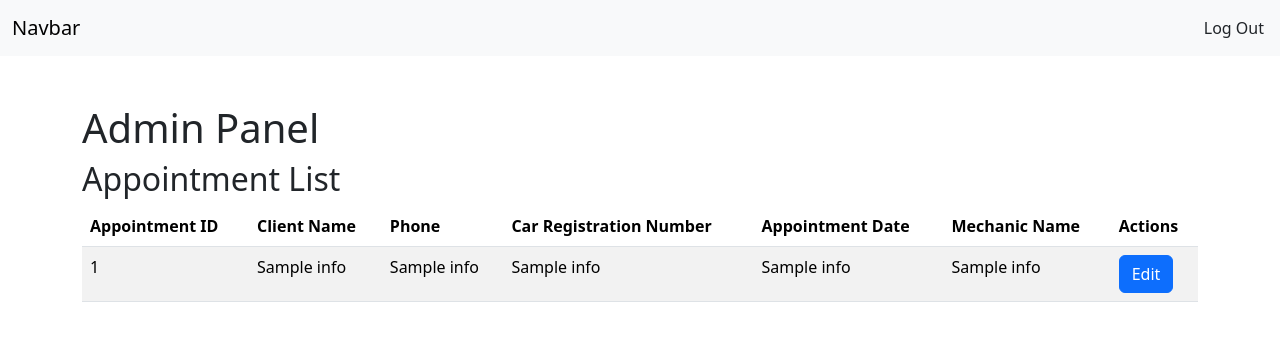
After one commit to sssamira/CSE391, a Flask app: template Assignment_3/templates/admin.html in a window 1280 px wide. The commit adds this page. Shown: the top 341 px of the page. Run offline with Flask 3, Linux system fonts and the light colour scheme; the template is opened without the code that fills it: most values are stand-ins (such as "Sample title", 1, 10 or a date in 2020).

Commit message:
admin view added

```diff
--- a/Assignment_3/app.py
+++ b/Assignment_3/app.py
@@ -1,8 +1,11 @@
-from flask import Flask, render_template, request, session
-from models.client import authn, add_client
-from models.appointment import make_appointment
+from flask import Flask, render_template, request, session, redirect, url_for
+from models.client import *
+from models.appointment import *
+from database.dbconnect import *
+from datetime import datetime
 
 app = Flask(__name__)
+app.config["SECRET_KEY"] = "blablabla"
 
 @app.route('/')
 def home():
@@ -11,20 +14,31 @@ def home():
 @app.route('/login', methods=['GET', 'POST'])
 def login():
     if request.method == 'GET':
+        if 'i' in session:
+            if get_role(session['i']):
+                return redirect(url_for('admin'))
+            return render_template('c_dashboard.html')
         return render_template('login.html')
     elif request.method == 'POST':
         email = request.form['email']
         password = request.form['password']
         is_success = authn(email, password)
         if is_success:
+            session['i'] = get_userid(email)[0][0]
+            if get_role(session['i']):
+                return redirect(url_for('admin'))
             return render_template('c_dashboard.html')
+
         else:
-            # return render_template('login.html', is_success=is_success)
             return "rejected"
 
 @app.route('/signup', methods=['GET', 'POST'])
 def signup():
     if request.method == 'GET':
+        if 'i' in session:
+            if get_role(session['i']):
+                return redirect(url_for('admin'))
+            return render_template('c_dashboard.html')
         return render_template('signup.html')
     elif request.method == 'POST':
         email = request.form['email']
@@ -38,15 +52,54 @@ def signup():
 
 @app.route('/apointment', methods=['GET', 'POST'])
 def appoint():
+    if request.method == 'POST':
+        license = request.form['license']
+        engine = request.form['engine']
+        app_day = request.form['app_day']
+        client_id = session.get('i')
+        total = all_mechanics()
+        data = []
+        for i in total:
+            data.append((i[0], i[1], free_slots(app_day, i[0])))
+        return render_template('appointment.html', client_id = client_id, license = license, engine = engine, app_day = app_day, data=data)
+
+@app.route('/admin', methods=['GET', 'POST'])
+def admin():
     if request.method == 'GET':
-        return render_template('appointment_form.html')
+        if get_role(session['i']):
+            appointment = get_all_appointments()
+            total = all_mechanics()
+            all_infos = []
+            data = []
+            for i in total:
+                data.append((i[0], i[1]))
+            for j in appointment:
+                client = get_client_info(j[1])
+                mecha= get_mecha_name(j[4])[0][0]
+                all_infos.append((j[0],client[0][0], client[0][1], j[2], j[3], mecha, j[5]))
+            return render_template('admin.html', data= data, all_infos = all_infos)
+        return redirect(url_for('login'))
     elif request.method == 'POST':
+        id = request.form['appointment_id']
+        tech = request.form['tech']
+        app_day = request.form['app_day']
+        is_success = change_appointment(id, tech, app_day)
+        return is_success[1]
+
+@app.route('/book' , methods=['GET', 'POST'])
+def book():
+    if request.method == 'POST':
+        client_id = session.get('i')
         license = request.form['license']
         engine = request.form['engine']
         tech = request.form['tech']
-        app_day = request.form['appapp_day_day']
-        client_id = session.get('id')
+        app_day = request.form['app_day']
         is_success = make_appointment(client_id, license, engine, tech, app_day)
         return is_success[1]
 
+@app.route('/logout')
+def logout():
+    session.pop('i', None)
+    return redirect(url_for('home'))
+
 app.run()
--- a/Assignment_3/models/admin.py
+++ /dev/null
@@ -1,4 +0,0 @@
-def login():
-    pass
-def update_appointment():
-    pass
--- a/Assignment_3/models/client.py
+++ b/Assignment_3/models/client.py
@@ -13,6 +13,6 @@ def add_client(email, name, address, password, phone):
         return (False, "Email already registered!")
     query1 = '''select count(*) from clients;'''
     c = int(fetch_from_db(query1)[0][0]) + 100000
-    query = f"""INSERT INTO clients (name, email, address, phone, password) VALUES ('{name}', '{email}', '{address}', '{phone}', '{password}');"""
+    query = f"""INSERT INTO clients (name, email, address, phone, password, is_admin) VALUES ('{name}', '{email}', '{address}', '{phone}', '{password}', 'False');"""
     execute_a_query(query)
     return (True, "User registered!")
--- /dev/null
+++ b/Assignment_3/templates/admin.html
@@ -0,0 +1,132 @@
+<!DOCTYPE html>
+<html lang="en">
+<head>
+    <meta charset="UTF-8">
+    <meta name="viewport" content="width=device-width, initial-scale=1.0">
+    <title>Admin Panel</title>
+    <link href="https://cdn.jsdelivr.net/npm/bootstrap@5.3.3/dist/css/bootstrap.min.css" rel="stylesheet" integrity="sha384-QWTKZyjpPEjISv5WaRU9OFeRpok6YctnYmDr5pNlyT2bRjXh0JMhjY6hW+ALEwIH" crossorigin="anonymous">
+</head>
+<body>
+    <nav class="navbar bg-body-tertiary">
+        <div class="container-fluid">
+          <a class="navbar-brand">Navbar</a>
+          <form action="/logout" method="POST">
+            <button class="nav-link p-1 btn btn-outline-secondary">Log Out</button>
+          </form>
+        </div>
+    </nav>
+    <div class="container mt-5">
+        <h1>Admin Panel</h1>
+        <h2>Appointment List</h2>
+        <table class="table table-striped">
+            <thead>
+                <tr>
+                    <th>Appointment ID</th>
+                    <th>Client Name</th>
+                    <th>Phone</th>
+                    <th>Car Registration Number</th>
+                    <th>Appointment Date</th>
+                    <th>Mechanic Name</th>
+                    <th>Actions</th>
+                </tr>
+            </thead>
+            <tbody>
+                {% for i in all_infos %}
+                <tr>
+                    <td>{{i[0]}}</td>
+                    <td>{{i[1]}}</td>
+                    <td>{{i[2]}}</td>
+                    <td>{{i[3]}}</td>
+                    <td>{{i[6]}}</td>
+                    <td>{{i[5]}}</td>
+
+                    <td>
+                        <button class="btn btn-primary" onclick="editAppointment(this)">Edit</button>
+                    </td>
+                </tr>
+                {% endfor %}
+            </tbody>
+        </table>
+    </div>
+
+    <!-- Modal -->
+    <div class="modal fade" id="editModal" tabindex="-1" aria-labelledby="editModalLabel" aria-hidden="true">
+        <div class="modal-dialog">
+            <div class="modal-content">
+                <div class="modal-header">
+                    <h5 class="modal-title" id="editModalLabel">Edit Appointment</h5>
+                    <button type="button" class="btn-close" data-bs-dismiss="modal" aria-label="Close"></button>
+                </div>
+                <div class="modal-body">
+                    <form id="editForm" action="/admin" method="POST">
+                        <div class="mb-3">
+                            <label for="Appointment_id" class="form-label">Appointment ID</label>
+                            <input type="text" class="form-control" id="appointment_id" name="appointment_id" readonly>
+                        </div>
+                        <div class="mb-3">
+                            <label for="name" class="form-label">Client Name:</label>
+                            <input type="text" class="form-control" id="name" name="name" readonly>
+                        </div>
+                        <div class="mb-3">
+                            <label for="phone" class="form-label">Phone:</label>
+                            <input type="text" class="form-control" id="phone" name="phone" readonly>
+                        </div>
+                        <div class="mb-3">
+                            <label for="license" class="form-label">Car Registration Number:</label>
+                            <input type="text" class="form-control" id="engine" name="engine" readonly>
+                        </div>
+                        <div class="mb-3">
+                            <label for="appointmentDate" class="form-label">Appointment Date:</label>
+                            <input type="date" class="form-control" id="appointmentDate" name="app_day">
+                        </div>
+                        <div class="mb-3">
+                            <label for="mechanicName" class="form-label">Mechanic Name:</label>
+                            <select class="form-select" id="mechanicName" name="tech">
+                                {% for i in data %}
+                                <option value="{{i[0]}}">{{i[1]}} </option>
+                                {% endfor %}
+                            </select>
+                        </div>
+                        <input type="hidden" name="appointment_id" id="appointment_id">
+                        <button type="submit" class="btn btn-primary">Save changes</button>
+                    </form>
+                </div>
+            </div>
+        </div>
+    </div>
+    <script src="https://cdn.jsdelivr.net/npm/bootstrap@5.3.3/dist/js/bootstrap.bundle.min.js" integrity="sha384-YvpcrYf0tY3lHB60NNkmXc5s9fDVZLESaAA55NDzOxhy9GkcIdslK1eN7N6jIeHz" crossorigin="anonymous"></script>
+<script>
+    function editAppointment(button) {
+        // Get the row containing the button
+        var row = button.closest('tr');
+
+        // Extract data from the row
+        var appointmentId = row.cells[0].innerText;
+        var clientName = row.cells[1].innerText;
+        var phone = row.cells[2].innerText;
+        var license = row.cells[3].innerText;
+        var appointmentDate = row.cells[4].innerText;
+        var mechanicName = row.cells[5].innerText;
+
+        // Set data to the modal inputs
+        document.getElementById('appointment_id').value = appointmentId;
+        document.getElementById('name').value = clientName;
+        document.getElementById('phone').value = phone;
+        document.getElementById('engine').value = license;
+        document.getElementById('appointmentDate').value = appointmentDate;
+        var mechanicSelect = document.getElementById('mechanicName');
+        for (var i = 0; i < mechanicSelect.options.length; i++) {
+            if (mechanicSelect.options[i].text === mechanicName) {
+                mechanicSelect.selectedIndex = i;
+                break;
+            }
+        }
+
+        // Show the modal
+        var editModal = new bootstrap.Modal(document.getElementById('editModal'));
+        editModal.show();
+    }
+</script>
+
+</body>
+</html>
```
Also changed, not shown: Assignment_3/database/dbconnect.py (+42 -1 lines), Assignment_3/models/appointment.py (+25 -2 lines), Assignment_3/templates/appointment.html (added, +48 -0 lines), Assignment_3/templates/c_dashboard.html (+8 -14 lines), Assignment_3/templates/m_dashboard.html (deleted, +0 -20 lines), Assignment_3/database/workshop.db.
